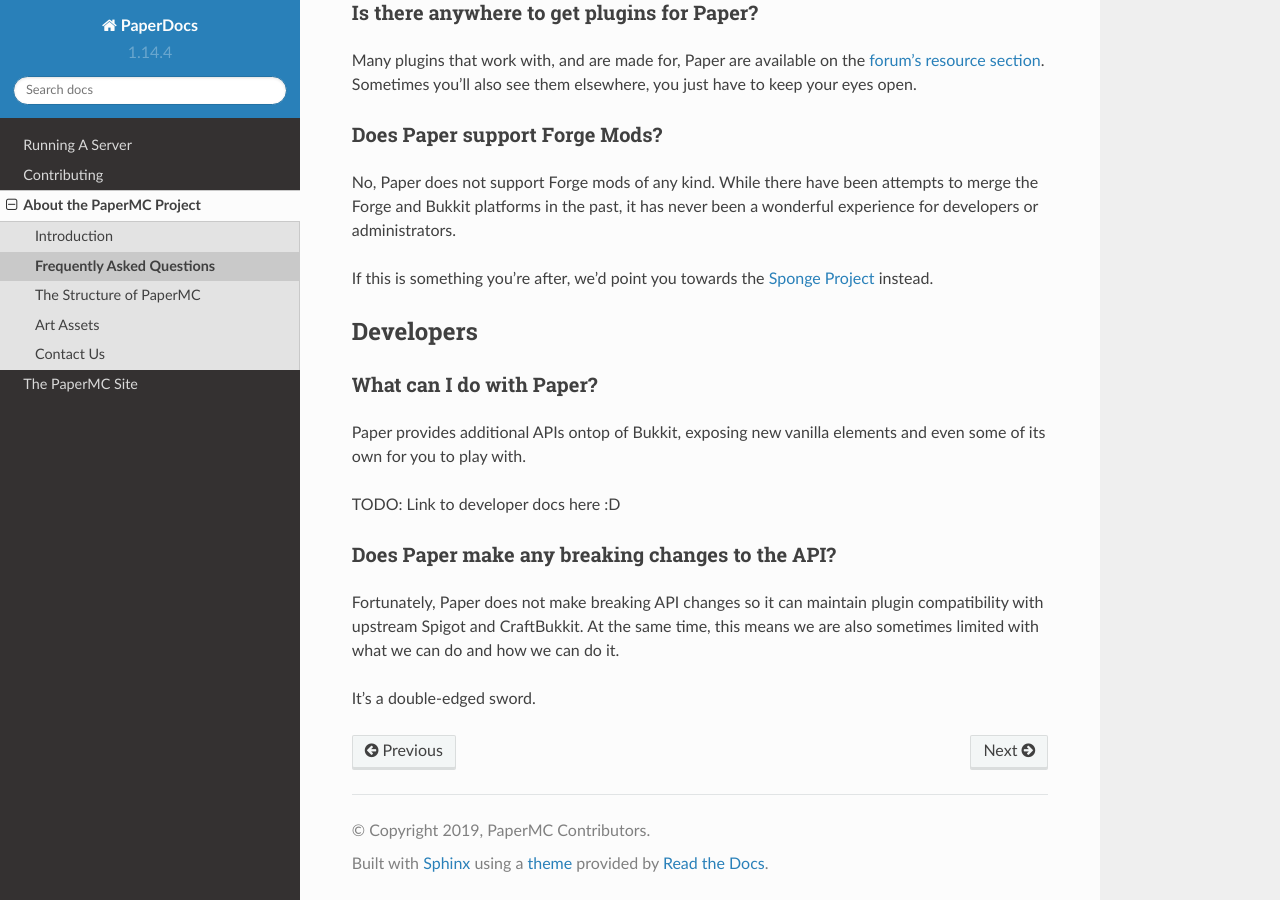
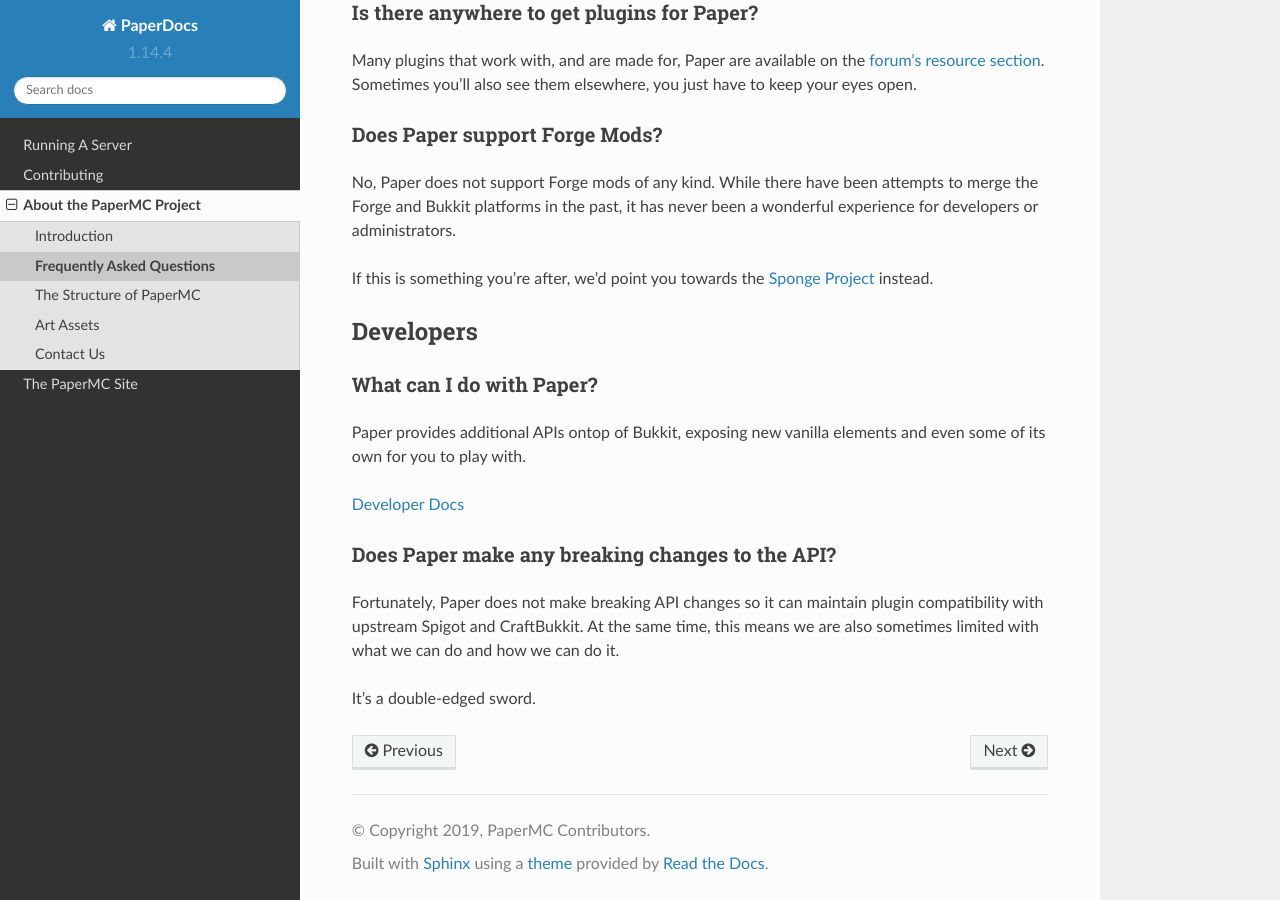
Before and after one commit to PaperMC/PaperDocs, a Sphinx documentation site: the page built from source/about/faq.rst, in a window 1280 px wide and 900 px high, scrolled down 1828 px. Built offline with Sphinx 7.4.7 and the Read the Docs theme 2.0.0, drawn with Linux system fonts in a browser that asks for light colours.

Commit message:
implement docs link
I have no idea what I'm doing

```diff
--- a/source/about/faq.rst
+++ b/source/about/faq.rst
@@ -95,7 +95,7 @@
 Paper provides additional APIs ontop of Bukkit, exposing new vanilla elements
 and even some of its own for you to play with.
 
-TODO: Link to developer docs here :D
+`Developer Docs <https://papermc.io/javadocs>`_
 
 Does Paper make any breaking changes to the API?
 ------------------------------------------------
```
